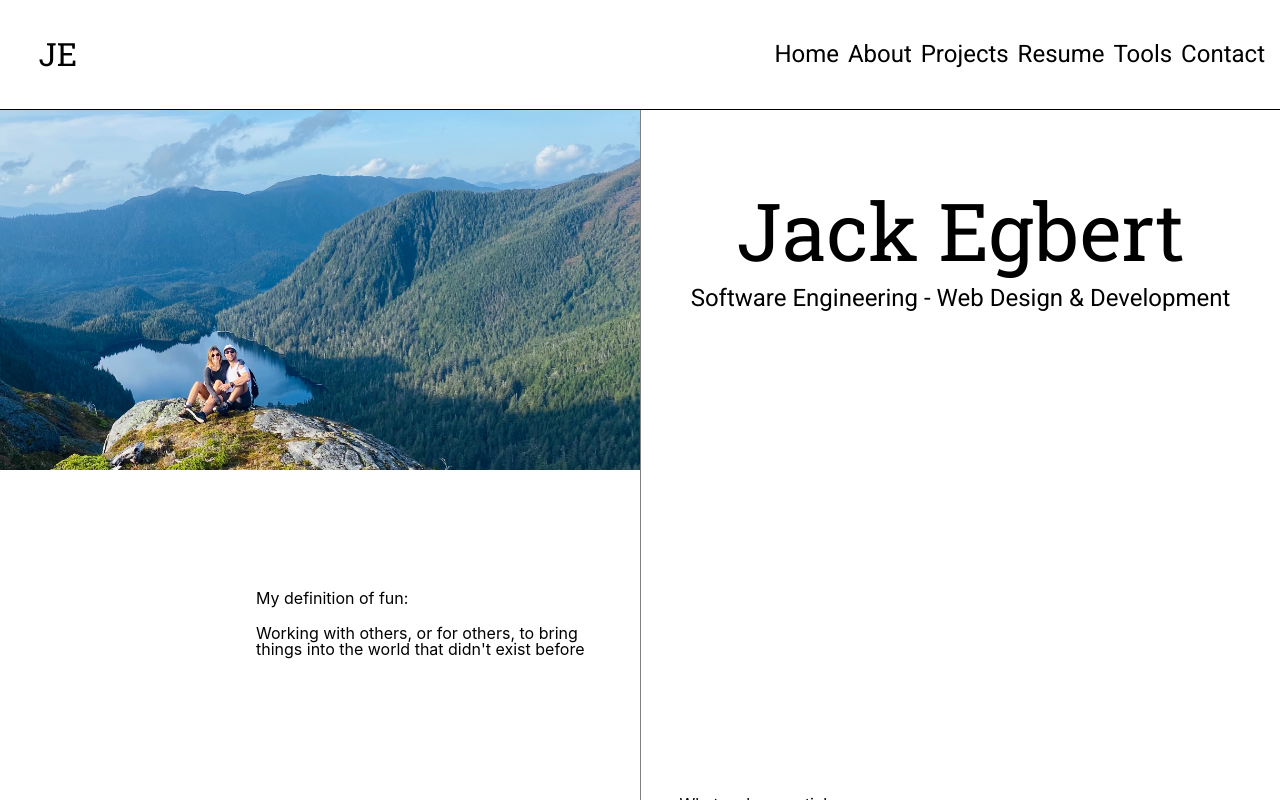
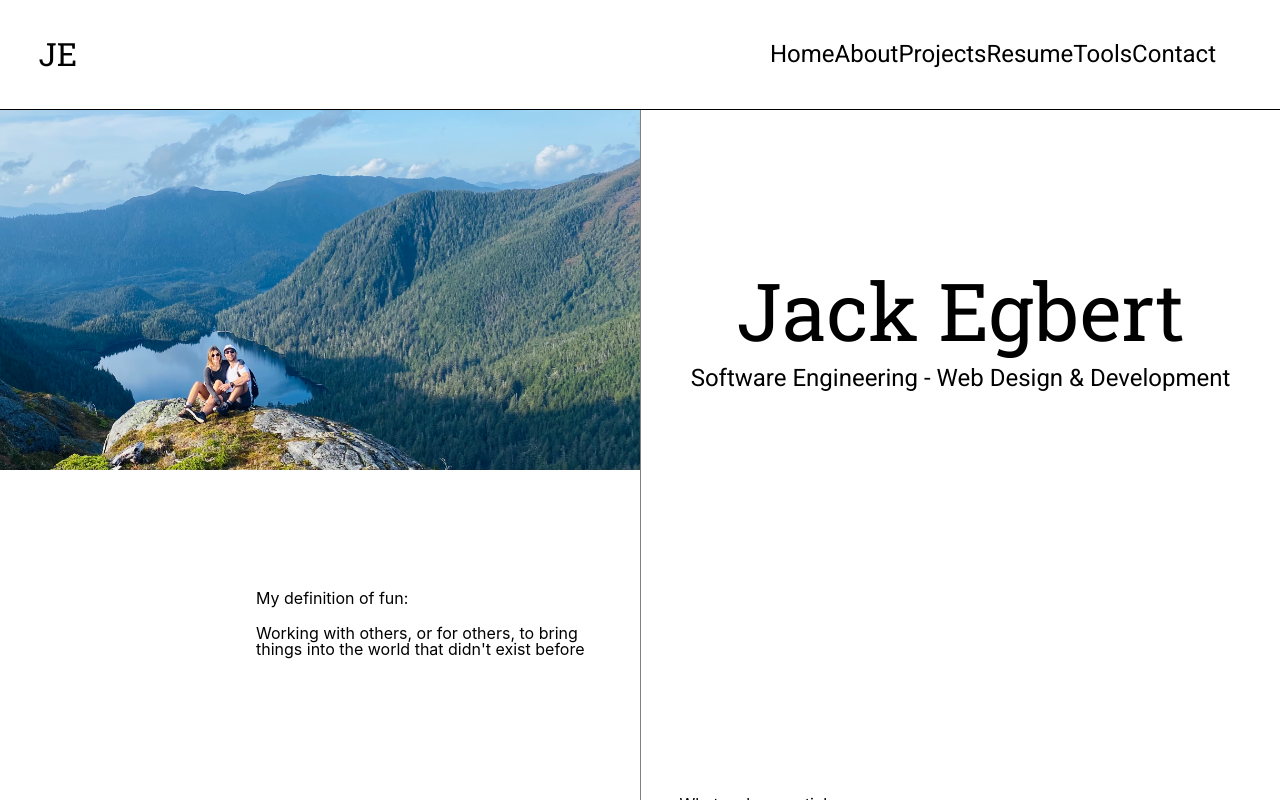
Before and after one commit to jhnegbrt/personal-website, a React (Create React App) app: page / in a window 1280 px wide. Shown: the top 800 px of the page. Built offline with nearby package versions, Linux system fonts and the light colour scheme.

Commit message:
adds working react scroll

```diff
--- a/package.json
+++ b/package.json
@@ -10,6 +10,7 @@
     "react": "^17.0.2",
     "react-dom": "^17.0.2",
     "react-scripts": "4.0.3",
+    "react-scroll": "^1.8.2",
     "sass": "^1.32.12",
     "web-vitals": "^1.0.1"
   },
--- a/src/components/about.jsx
+++ b/src/components/about.jsx
@@ -19,7 +19,7 @@ function About(){
 
   return(
 
-    <div className="about-container">
+    <div name="about" className="about-container">
       <div className="about-spacer"></div>
       <AboutDisplay question={firstQuestion} answer={firstAnswer} side={"left"}/>
       <AboutDisplay question={secondQuestion} answer={secondAnswer} side={"right"}/>
--- a/src/components/home.jsx
+++ b/src/components/home.jsx
@@ -8,7 +8,7 @@ class Home extends React.Component{
 
   render(){
     return(
-      <div className="about">
+      <div name="home" className="about">
         <img id="picture" src="/ketchikan.JPEG" />
         <div className="about-text">
           <h1>Jack Egbert</h1>
--- a/src/components/navbar.jsx
+++ b/src/components/navbar.jsx
@@ -1,3 +1,5 @@
+
+import * as Scroll from 'react-scroll'
 import { render } from 'react-dom'
 import '../styles/Navbar.scss'
 import React from 'react'
@@ -20,15 +22,37 @@ class Navbar extends React.Component{
   }
 
   render(){
+
+    let Link = Scroll.Link
+    let scroll = Scroll.animateScroll
+    let scrollSpy = Scroll.scrollSpy
     let screenWidth = window.innerWidth
     let menu = (
       <ul>
-        <li>Home</li>
+        <Link activeClass="active" to="home" spy={true} smooth={true} offset={50} duration={500}>
+          Home
+        </Link>
+        <Link activeClass="active" to="about" spy={true} smooth={true} offset={50} duration={500}>
+          About
+        </Link>
+        <Link activeClass="active" to="projects" spy={true} smooth={true} offset={50} duration={500}>
+          Projects
+        </Link>
+        <Link activeClass="active" to="Resume" spy={true} smooth={true} offset={50} duration={500}>
+          Resume
+        </Link>
+        <Link activeClass="active" to="tools" spy={true} smooth={true} offset={50} duration={500}>
+          Tools
+        </Link>
+        <Link activeClass="active" to="contact" spy={true} smooth={true} offset={50} duration={500}>
+          Contact
+        </Link>
+        {/* <li>Home</li>
         <li>About</li>
         <li>Projects</li>
         <li>Resume</li>
         <li>Tools</li>
-        <li>Contact</li>
+        <li>Contact</li> */}
       </ul>
     )
     let navbar = (
--- a/src/components/projects.jsx
+++ b/src/components/projects.jsx
@@ -15,7 +15,7 @@ function Projects(){
 
   return(
 
-    <div className="projects-container">
+    <div name="projects" className="projects-container">
       <div className="spacer-div"></div>
       <Project imgSrc={"/sleuth-page.PNG"} imageSide={"left"} textBody={sleuth}/>
       <div className="spacer-div"></div>
--- a/src/components/technologies.jsx
+++ b/src/components/technologies.jsx
@@ -9,7 +9,7 @@ class Technologies extends React.Component{
 
   render(){
     return(
-      <div className="technologies">
+      <div name="technologies" className="technologies">
         <div className="technology-logos">
           <div>
             <img src={"https://upload.wikimedia.org/wikipedia/commons/6/6a/JavaScript-logo.png"} />
--- a/src/styles/Home.scss
+++ b/src/styles/Home.scss
@@ -17,7 +17,7 @@
     text-align: center;
     font-family: 'Roboto Slab', serif;
     font-size: 10vh;
-    margin-top: 10vh;
+    margin-top: 20vh;
     margin-bottom: 2vh;
   }
 
```
Also changed, not shown: 1 other file (tests, documents, lock files or other folders).
